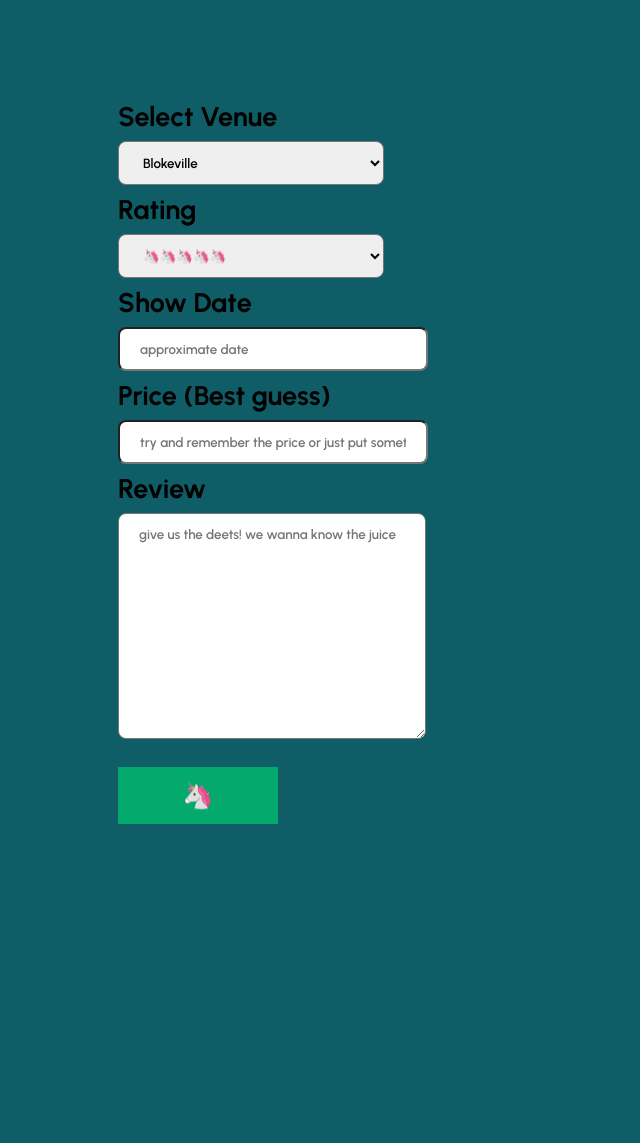
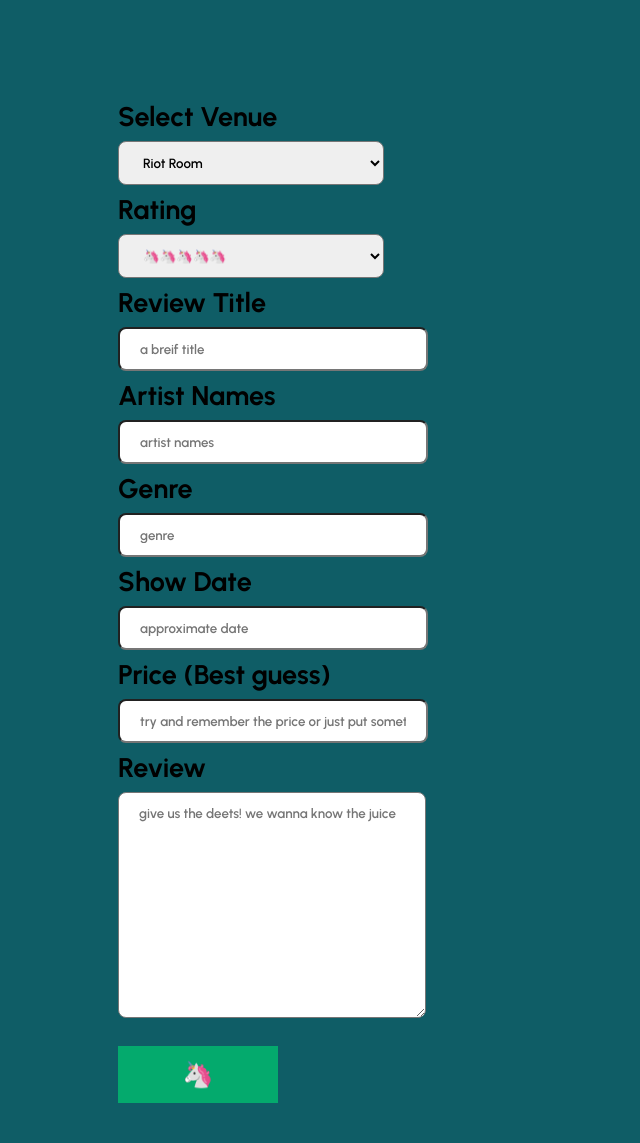
Before and after one commit to sparklegem1/DadRockKC, a Flask app: page /add-show-review in a window 1280 px wide. Shown: the top 1143 px of the page, without its empty margins (0-640 px from the left). Before the commit the page ends 824 px from the top, so only its background shows below. Run offline with Flask 2, Linux system fonts and the light colour scheme; data comes from the database, SQL or seed files in the repository; both versions use the stored data as it was after the commit; some libraries are stand-ins or nearby versions.

Commit message:
Started Show comments

```diff
--- a/main.py
+++ b/main.py
@@ -12,7 +12,7 @@
 # from werkzeug.security import generate_password_hash, check_password_hash
 # from sqlalchemy.orm import relationship
 from flask_login import UserMixin, login_user, LoginManager, login_required, current_user, logout_user
-# from forms import CreatePostForm, RegisterForm, LoginForm, CommentForm
+from forms import CommentForm
 # from flask_gravatar import Gravatar
 # from datetime import datetime
 # import os
@@ -31,7 +31,7 @@
 app = Flask(__name__)
 
 #db
-app.config['SQLALCHEMY_DATABASE_URI'] = 'sqlite:///dadrockkc2.sqlite3'
+app.config['SQLALCHEMY_DATABASE_URI'] = 'sqlite:///dadrockkc3.sqlite3'
 app.config['SQLALCHEMY_TRACK_MODIFICATIONS'] = False
 app.config['SECRET_KEY'] = 'huffingpaint60'
 db = SQLAlchemy(app)
@@ -79,10 +79,11 @@
     __tablename__ = 'show_review'
     id = db.Column(db.Integer, primary_key=True)
     title = db.Column(db.String(250), nullable=False)
+    artist_names = db.Column(db.String(100), nullable=True)
+    venue = db.Column(db.String(20), nullable=False)
     date = db.Column(db.String(250), nullable=False)
     genre = db.Column(db.String(15), nullable=False)
     price = db.Column(db.Float(20), nullable=False)
-    time = db.Column(db.String(10), nullable=True)
     rating = db.Column(db.String(10), nullable=False)
     review = db.Column(db.String(2000), nullable=False)
 
@@ -160,9 +161,22 @@
 
     def to_dict(self):
         return {column.name: getattr(self, column.name) for column in self.__table__.columns}
+
 db.create_all()
 
-
+# show = ShowReview(
+#     title='yayy',
+#     artist_names='oops',
+#     venue=Venue.query.filter_by(venue_name='Riot Room').first(),
+#     date='yesterday',
+#     genre='blokes',
+#     price='20',
+#     rating='🦄',
+#     review='suckes',
+#     user_id=1
+# )
+# db.session.add(show)
+# db.session.commit()
 ####################################### REST API #########################################
 
 @app.route('/')
@@ -283,16 +297,68 @@
     for venue in venues:
         venue_names.append(venue.venue_name)
     if request.method == 'POST':
+        title = request.form['title']
+        artist_names = request.form['artists']
+        venue_name = request.form['venue']
+        date = request.form['date']
+        price = request.form['price']
+        rating = request.form['rating']
         review = request.form['review']
-        return jsonify({'review': review})
+        show_review = ShowReview(
+            title=title,
+            artist_names=artist_names,
+            venue=venue_name,
+            date=date,
+            rating=rating,
+            review=review,
+            price=price,
+            user_id=1,
+            venue_id=Venue.query.filter_by(venue_name=venue_name).first().id
+        )
+        db.session.add(show_review)
+        db.session.commit()
+        return jsonify({'title': title, 'review': review})
     return render_template('add-show-review.html', venue_names=venue_names, unicorns=unicorns)
+
+
+
+@app.route("/post/<int:post_id>", methods=['GET', 'POST'])
+def view_show_review(post_id):
+    requested_review = ShowReview.query.get(post_id)
+    comment = CommentForm()
+    all_comments = requested_review.comments
+    if request.method == 'POST':
+        if not current_user.is_authenticated:
+            flash('You must first login to comment')
+            return redirect(url_for('login'))
+
+        comment_form_data = comment.comments.data
+        new_comment = ShowComment(
+            text=comment_form_data,
+            comment_author=current_user,
+            parent_post=requested_review
+        )
+        db.session.add(new_comment)
+        db.session.commit()
+
+
+
+    return render_template("post.html", post=requested_post, form=comment, comments=all_comments, current_user=current_user, year=datetime.now().year)
+
+@app.route('/show-comment')
+def show_comment():
+    return jsonify({})
 
 
 
 """
 
 Worked on  9/16/21: template for forms, css for forms
-TODO: template for creating reviews and comments and editing comments
+//TODO: template for creating show review
+TODO: add show review to database
+//TODO: update database to include a title for the show review class.
+
+
 
 """
 
--- a/templates/add-show-review.html
+++ b/templates/add-show-review.html
@@ -16,6 +16,12 @@
 
             {% endfor %}
         </select>
+        <label>Review Title</label>
+        <input type="text" placeholder="a breif title" name="title">
+        <label>Artist Names</label>
+        <input type="text" placeholder="artist names" name="artists">
+        <label>Genre</label>
+        <input type="text" placeholder="genre" name="genre">
         <label>Show Date</label>
         <input type="text" placeholder="approximate date" name="date">
         <label>Price (Best guess)</label>
```
Also changed, not shown: forms.py (added, +9 -0 lines), show-comment-from.html (added, +11 -0 lines), dadrockkc3.sqlite3 (added).
